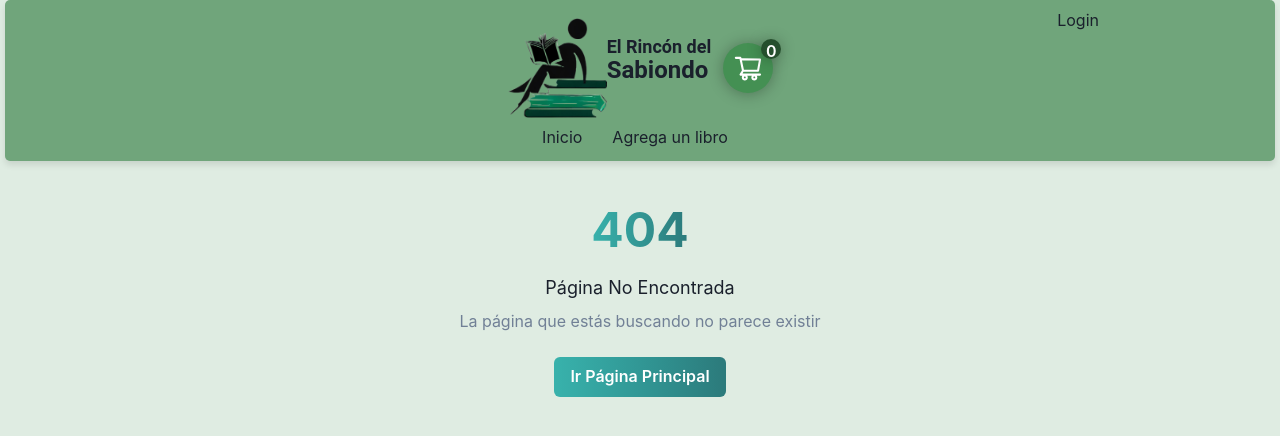
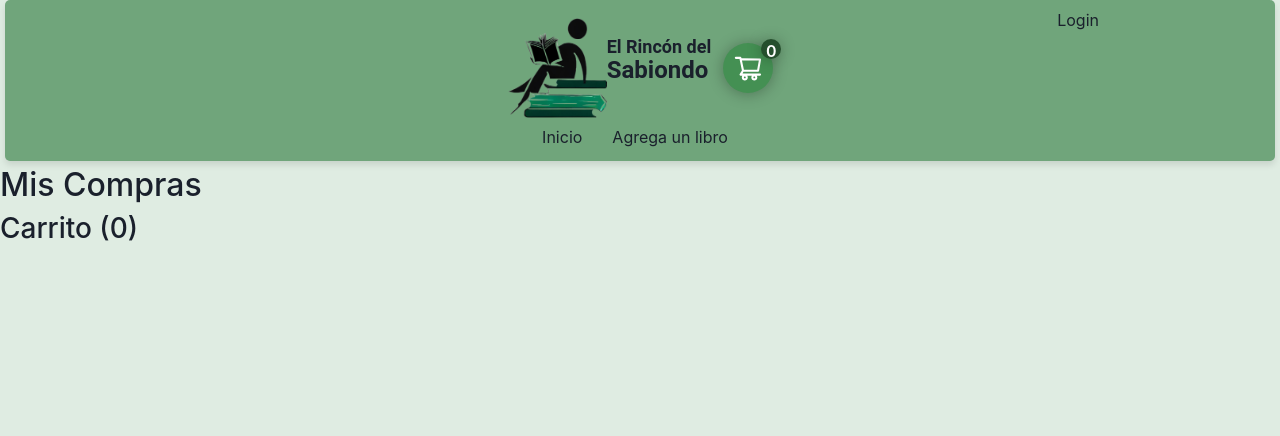
Before and after one commit to Marifuhr/el_rincon_del_sabiondo, a React (Vite) app in the folder CLIENT/: page /myShopping in a window 1280 px wide. Before the commit this address had no page. Shown: the top 436 px of the page. Built offline with nearby package versions, Linux system fonts and the light colour scheme.

Commit message:
cambios para compras

```diff
--- a/CLIENT/src/App.jsx
+++ b/CLIENT/src/App.jsx
@@ -17,6 +17,7 @@ import "./App.css";
 import DetailBook from "./components/DetailBook/DetailBook";
 import CartPayPage from "./components/CartPayPage/CartPayPage";
 import NotFound from "./components/Error404/NotFound";
+import MyShopping from "./components/myShoping/MyShoping";
 
 export default function App() {
   const location = useLocation();
@@ -41,6 +42,7 @@ export default function App() {
         <Route path="/contacto" element={<Contacto />} />
         <Route path="/cart_pay" element={<CartPayPage />} />
         <Route path="*" element={<NotFound />} />
+        <Route path="/myShopping" element={<MyShopping />} />
       </Routes>
     </div>
   );
--- a/CLIENT/src/components/myShoping/MyShoping.jsx
+++ b/CLIENT/src/components/myShoping/MyShoping.jsx
@@ -2,12 +2,13 @@ import React, { useEffect, useState } from 'react';
 import axios from 'axios';
 import { useUserInfo } from "../../context/ProviderUser";
 
-function MyShopping(){
+function MyShopping() {
   const { user } = useUserInfo();
   console.log(user);
   const customerId = user ? user.customerId : null; // Obtener el customerId del usuario del contexto
 
   const [compras, setCompras] = useState([]);
+  const [carrito, setCarrito] = useState([]);
 
   useEffect(() => {
     const obtenerCompras = async () => {
@@ -20,14 +21,25 @@ function MyShopping(){
       }
     };
 
-     if (customerId) {
+    if (customerId) {
       obtenerCompras();
-     }
+    }
   }, [customerId]);
+
+  // Función para agregar un producto al carrito
+  const agregarAlCarrito = (producto) => {
+    setCarrito([...carrito, producto]);
+  };
 
   return (
     <div>
-      <h2>Compras del cliente {customerId}</h2>
+      <h2>Mis Compras {customerId}</h2>
+      <h3>Carrito ({carrito.length})</h3>
+      <ul>
+        {carrito.map((producto, index) => (
+          <li key={index}>{producto}</li>
+        ))}
+      </ul>
       <ul>
         {compras.map(compra => (
           <li key={compra.id}>
```
Also changed, not shown: 1 other file (tests, documents, lock files or other folders).
